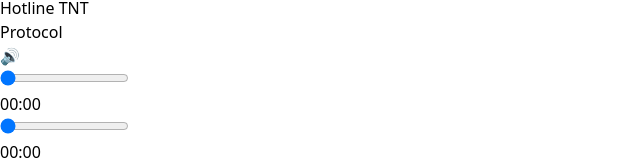
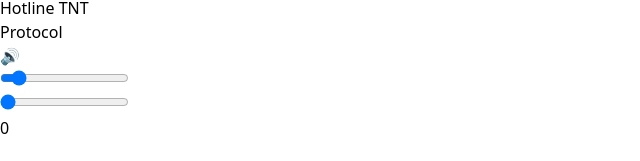
Before and after one commit to callum-jones19/coralia, a React (Vite) app: page / in a window 1280 px wide. Shown: the part 7012-7173 px from the top of the page, without its empty margins (0-640 px from the left). After the commit the page ends 7152 px from the top, so only its background shows below. Built offline with nearby package versions, Linux system fonts and the light colour scheme.

Commit message:
Convert Audio to use custom hook at top of app heirarchy

```diff
--- a/src/App.tsx
+++ b/src/App.tsx
@@ -1,12 +1,52 @@
 import { BrowserRouter, Route, Routes } from "react-router-dom";
 import HomeScreen from "./HomeScreen";
+import { useAudio } from "./AudioPlayer";
+import { useEffect, useRef } from "react";
 
 export default function App() {
+  const audioRef = useRef<HTMLAudioElement | null>(null);
+
+  useEffect(() => {
+
+  }, [audioRef]);
+
+  const {
+    toggleAudioPlaying,
+    // changeAudioSrc,
+    isPlaying,
+    songDuration,
+    songPos,
+    updateProgress,
+    updateVolume,
+    volume,
+    handleDurationChange,
+    handleLoadedData
+  } = useAudio(audioRef);
+
   return (
     <>
+      <audio
+        ref={audioRef}
+        src="/music/protocol.mp3"
+        onDurationChange={handleDurationChange}
+        onLoadedData={handleLoadedData}
+      />
       <BrowserRouter>
         <Routes>
-          <Route path="/" element={<HomeScreen />} />
+          <Route
+            path="/"
+            element={
+              <HomeScreen
+                toggleAudioPlaying={toggleAudioPlaying}
+                isPlaying={isPlaying}
+                setSongPos={updateProgress}
+                setVolume={updateVolume}
+                songDuration={songDuration}
+                songPos={songPos}
+                volume={volume}
+              />
+            }
+          />
         </Routes>
       </BrowserRouter>
     </>
--- /dev/null
+++ b/src/AudioPlayer.tsx
@@ -0,0 +1,65 @@
+import { MutableRefObject, SyntheticEvent, useState } from "react";
+
+export const useAudio = (soundRef: MutableRefObject<HTMLAudioElement | null>) => {
+  const INIT_VOL = 0.1;
+
+  const [isPlaying, setIsPlaying] = useState<boolean>(false);
+  const [songPos, setSongPos] = useState<number>(0);
+  const [songDuration, setSongDuration] = useState<number>(0);
+  const [volume, setVolume] = useState<number>(INIT_VOL);
+
+  const handleDurationChange = (e: SyntheticEvent<HTMLAudioElement>) => {
+    setSongDuration(e.currentTarget.duration);
+  };
+
+  const handleLoadedData = () => {
+    if (!soundRef.current) return;
+    setVolume(INIT_VOL);
+    soundRef.current.volume = INIT_VOL;
+  };
+
+  const toggleAudioPlaying = () => {
+    if (!soundRef.current) return;
+    if (soundRef.current.paused) {
+      soundRef.current.play();
+      setIsPlaying(true);
+    } else {
+      soundRef.current.pause();
+      setIsPlaying(false);
+    }
+  }
+
+  const updateVolume = (newVol: number) => {
+    if (!soundRef.current) return;
+
+    soundRef.current.volume = newVol;
+    setVolume(newVol);
+  }
+
+  const updateProgress = (newProgress: number) => {
+    if (!soundRef.current) return;
+
+    soundRef.current.currentTime = newProgress;
+  }
+
+  const changeAudioSrc = (newSrc: string) => {
+    if (!soundRef.current) return;
+
+    soundRef.current.src = newSrc;
+    soundRef.current.load()
+    setSongDuration(soundRef.current.duration);
+  }
+
+  return {
+    toggleAudioPlaying,
+    updateVolume,
+    updateProgress,
+    changeAudioSrc,
+    isPlaying,
+    songDuration,
+    songPos,
+    volume,
+    handleDurationChange,
+    handleLoadedData
+  };
+}
--- a/src/HomeScreen.tsx
+++ b/src/HomeScreen.tsx
@@ -2,14 +2,35 @@ import MusicFooter from "./MusicFooter";
 import MusicGrid from "./MusicGrid";
 import SideBar from "./SideBar";
 
-export default function HomeScreen () {
+// FIXME consolidate music data into a single
+export interface HomeScreenProps {
+  toggleAudioPlaying: () => void;
+  setSongPos: (newPos: number) => void;
+  songPos: number;
+  isPlaying: boolean;
+  songDuration: number;
+  volume: number;
+  setVolume: (newVol: number) => void;
+}
+
+export default function HomeScreen ({ toggleAudioPlaying, isPlaying, setSongPos, setVolume, songDuration, songPos, volume }: HomeScreenProps) {
   return (
     <div className="h-full flex flex-col">
       <div className="flex flex-grow h-1 flex-shrink">
         <SideBar />
         <MusicGrid />
       </div>
-      <MusicFooter currSongArtist="Hotline TNT" currSongName="Protocol" />
+      <MusicFooter
+        currSongArtist="Hotline TNT"
+        currSongName="Protocol"
+        toggleAudioPlaying={toggleAudioPlaying}
+        isPlaying={isPlaying}
+        setSongPos={setSongPos}
+        setVolume={setVolume}
+        songDuration={songDuration}
+        songPos={songPos}
+        volume={volume}
+      />
     </div>
   );
 }
--- a/src/MusicFooter.tsx
+++ b/src/MusicFooter.tsx
@@ -1,11 +1,19 @@
-import { ChangeEvent, useMemo, useRef, useState } from "react";
+import { ChangeEvent, SyntheticEvent } from "react";
 
 export interface MusicFooterProps {
   currSongName: string;
   currSongArtist: string;
+  toggleAudioPlaying: () => void;
+  setSongPos: (newPos: number) => void;
+  songPos: number;
+  isPlaying: boolean;
+  songDuration: number;
+  volume: number;
+  setVolume: (newVol: number) => void;
 }
 
-export default function MusicFooter( { currSongArtist, currSongName }: MusicFooterProps) {
+export default function MusicFooter({ songDuration, currSongArtist, currSongName, toggleAudioPlaying, setSongPos, isPlaying, volume, setVolume, songPos }: MusicFooterProps) {
+  /*
   const audioPlayer = useRef<HTMLAudioElement>(null);
 
   const [songDuration, setSongDuration] = useState<number>(0);
@@ -49,76 +57,38 @@ export default function MusicFooter( { currSongArtist, currSongName }: MusicFoot
     return secs;
   }, [songDuration]);
 
+  */
+
   /**
    * When the audio player is connected
-   */
-  const initAudioSync = () => {
-    if (audioPlayer.current === null || audioPlayer === undefined) return;
-
-    console.log(audioPlayer);
-
-    setIsPlaying(!audioPlayer.current.paused);
-    console.log(audioPlayer.current.duration)
-    setSongDuration(audioPlayer.current.duration);
-    setSongPos(audioPlayer.current.currentTime);
-    setVolume(audioPlayer.current.volume);
-  };
-
-
-  const togglePlaying = () => {
-    if (audioPlayer.current === null) return;
-    console.log('test');
-
-    if (isPlaying) {
-      audioPlayer.current.pause();
-
-      if (seekbarInterval.current !== null) {
-        clearInterval(seekbarInterval.current);
-      }
-    } else {
-      audioPlayer.current.play();
-      console.log(1);
-
-      seekbarInterval.current = setInterval(() => {
-        if (audioPlayer.current === null) return;
-
-        setSongPos(audioPlayer.current.currentTime);
-      }, 100);
-    }
-    setIsPlaying(!isPlaying);
-  }
+  */
 
   return (
     <div className="bg-gray-700 basis-36 flex-shrink-0">
       <div className="flex flex-col justify-center h-full gap-3">
+        <audio onDurationChange={(e: SyntheticEvent<HTMLAudioElement, Event>) => {
+          console.log(e);
+        }} />
         <div className="flex flex-row mr-10 ml-10 justify-between">
           <div id="play-controls" className="flex flex-row items-center">
             <button
               className="bg-white mr-3 p-2 font-bold"
-              onClick={() => {
-                if (audioPlayer.current === null) return;
-
-                setSongPos(0);
-                audioPlayer.current.currentTime = 0;
-              }}
+              onClick={() => setSongPos(0)}
             >
               &lt;
             </button>
             <button
               className="bg-white p-2 pr-4 pl-4 font-bold"
-              onClick={togglePlaying}
+              onClick={() => {
+                toggleAudioPlaying();
+              }}
             >
               {!isPlaying && <p>⏵︎</p>}
               {isPlaying && <p>⏸︎</p>}
             </button>
             <button
               className="bg-white ml-3 p-2 font-bold"
-              onClick={() => {
-                if (audioPlayer.current === null) return;
-
-                setSongPos(songDuration);
-                audioPlayer.current.currentTime = songDuration;
-              }}
+              onClick={() => setSongPos(songDuration)}
             >
               &gt;
             </button>
@@ -137,50 +107,27 @@ export default function MusicFooter( { currSongArtist, currSongName }: MusicFoot
               step={0.01}
               max={1}
               onChange={(e: ChangeEvent<HTMLInputElement>) => {
-                if (audioPlayer.current === null) return;
-
                 const newVol = parseFloat(e.target.value);
-                audioPlayer.current.volume = newVol;
                 setVolume(newVol);
               }}
             />
           </div>
         </div>
         <div className="flex flex-row mr-10 ml-10">
-          <audio
-            src="/music/protocol.mp3"
-            ref={audioPlayer}
-            onLoadedMetadata={initAudioSync}
-            onPause={() => setIsPlaying(false)}
-            onPlay={() => setIsPlaying(true)}
-          />
-          {intermediateSeek === null &&
-          <p className="text-white">{songPosMins}:{songPosSecs}</p>
+          {/* {intermediateSeek === null &&
+            <p className="text-white">{songPosMins}:{songPosSecs}</p>
           }
           {intermediateSeek !== null &&
-          <p className="text-white">{intermediateSeekMins}:{intermediateSeekSecs}</p>
-          }
+            <p className="text-white">{intermediateSeekMins}:{intermediateSeekSecs}</p>
+          } */}
           <input
             className="w-full ml-5 mr-5 bg-transparent"
             type="range"
             readOnly
-            value={intermediateSeek === null ? songPos : intermediateSeek}
+            value={songPos}
             max={songDuration}
-            onChange={(e: ChangeEvent<HTMLInputElement>) => {
-              console.log(e.target.value);
-              const newSeekSeconds = parseFloat(e.target.value);
-              setIntermediateSeek(newSeekSeconds);
-            }}
-            onMouseUp={() => {
-              console.log('t')
-              if (intermediateSeek === null || audioPlayer.current === null) return;
-
-              setSongPos(intermediateSeek);
-              audioPlayer.current.currentTime = intermediateSeek;
-              setIntermediateSeek(null);
-            }}
           />
-          <p className="text-white">{durationMins}:{durationSecs}</p>
+          <p className="text-white">{songDuration}</p>
         </div>
       </div>
     </div>
```
Also changed, not shown: src/CustomAudio.tsx (added, +9 -0 lines), src/Seekbar.tsx (deleted, +0 -9 lines).
